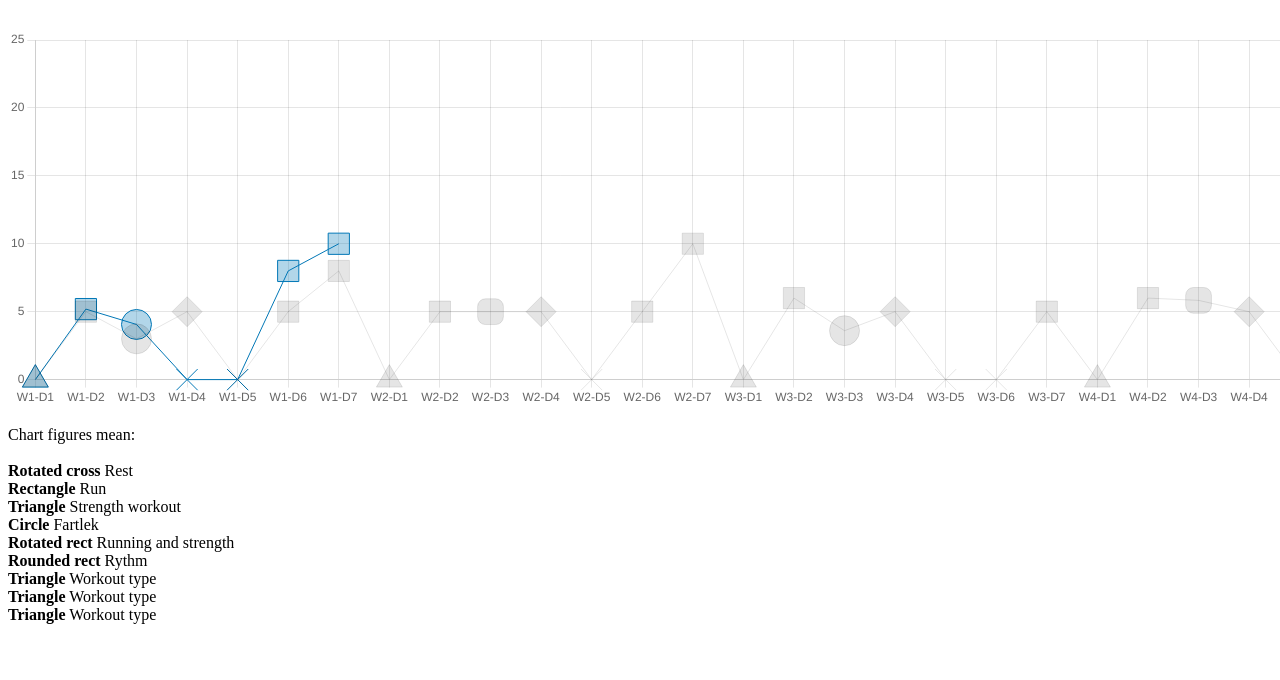
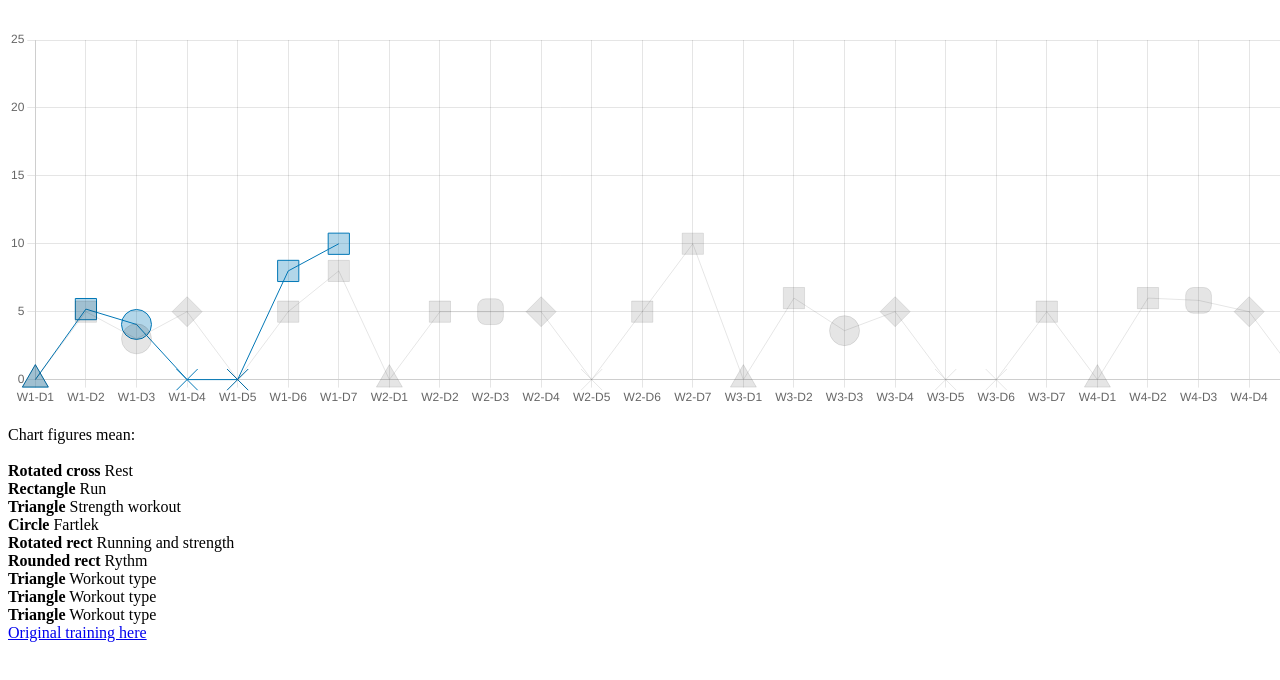
Before and after one commit to ignacioambia/25k-training, a website built with webpack: page dist/index.html in a window 1280 px wide. Shown: the top 680 px of the page. Built offline with nearby package versions, Linux system fonts and the light colour scheme.

Commit message:
add original url

```diff
--- a/dist/index.html
+++ b/dist/index.html
@@ -64,6 +64,8 @@
     <span>Workout type</span>
   </div>
 
+  <a  href="https://fhinix.com/entrenamiento-21k-intermedio/" target="_blank">Original training here</a>
+
 
  </div>
   <script src="main.js"></script>
```
